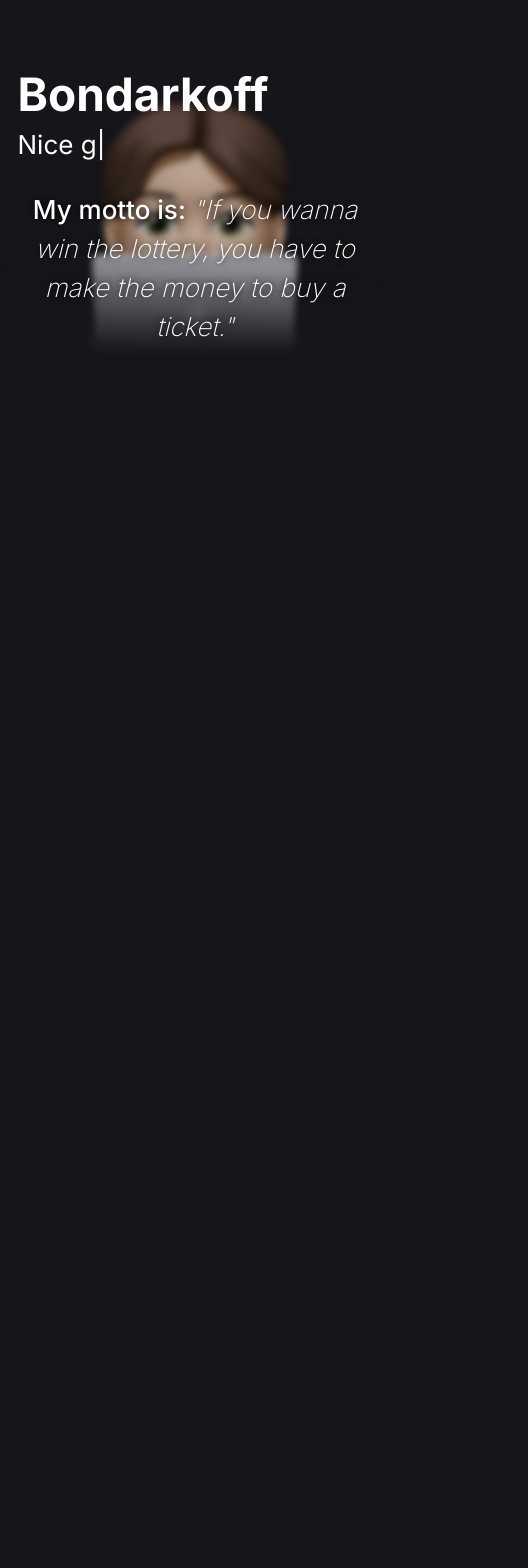
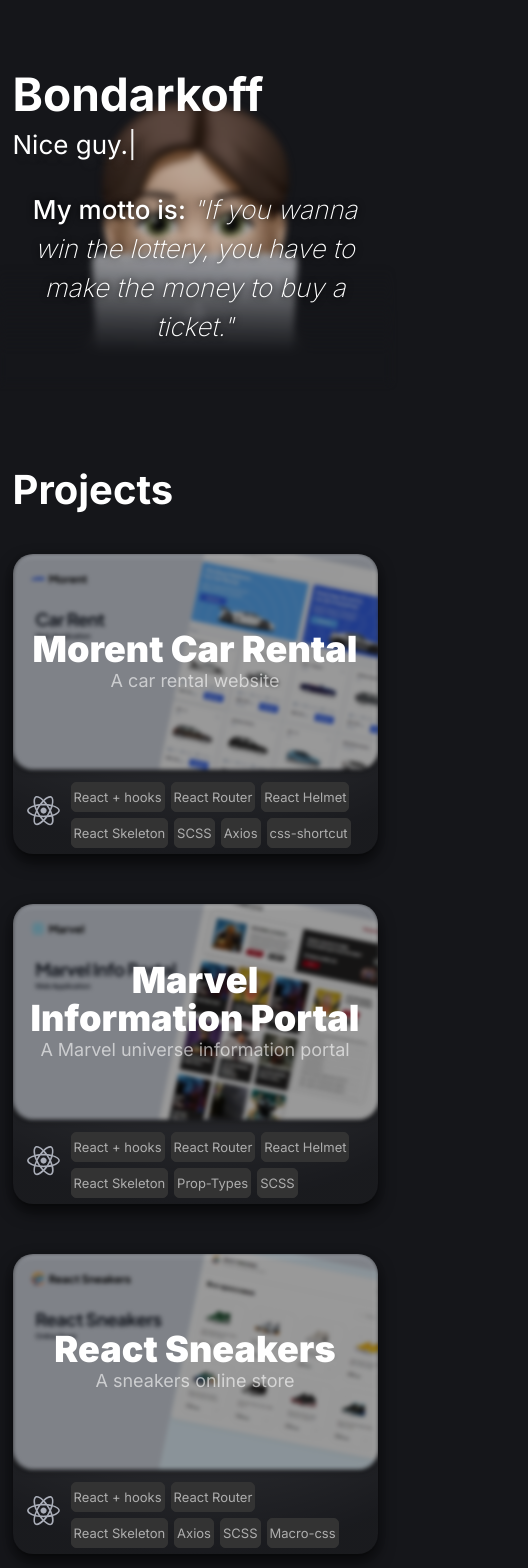
Before and after one commit to bondarkoff/next-portfolio, a Next.js app: page / in a window 390 px wide. Shown: the top 1568 px of the page, 528 px wide, since content can reach past the window. Before the commit the page ends 844 px from the top, so only its background shows below. Built offline with nearby package versions, Linux system fonts and the light colour scheme.

Commit message:
projects media rules up to 300px

```diff
--- a/src/components/card/Card.module.scss
+++ b/src/components/card/Card.module.scss
@@ -177,3 +177,192 @@
         }
     }
 }
+
+@media (max-width: 840px) {
+    .card {
+        width: 700px;
+        height: 450px;
+        &__header {
+            height: 345px;
+            &-image {
+                width: 700px;
+                height: 345px;
+            }
+        }
+        &__footer {
+            height: 105px;
+        }
+    }
+}
+
+@media (max-width: 768px) {
+    .card {
+        width: 650px;
+        height: 420px;
+        &__header {
+            height: 320px;
+            &-image {
+                width: 650px;
+                height: 320px;
+            }
+        }
+        &__footer {
+            height: 100px;
+        }
+    }
+}
+
+@media (max-width: 720px) {
+    .card {
+        width: 600px;
+        height: 400px;
+        &__header {
+            height: 300px;
+            &-image {
+                width: 600px;
+                height: 300px;
+            }
+        }
+        &__footer {
+            height: 100px;
+        }
+    }
+}
+
+@media (max-width: 640px) {
+    .card {
+        width: 550px;
+        height: 380px;
+        &__header {
+            height: 290px;
+            &-image {
+                width: 550px;
+                height: 290px;
+            }
+            &-title {
+                font-size: 48px;
+            }
+        }
+        &__footer {
+            padding: 5px 25px;
+            height: 90px;
+            &-title {
+                display: none;
+            }
+        }
+    }
+}
+
+@media (max-width: 600px) {
+    .card {
+        width: 500px;
+        height: 360px;
+        &__header {
+            height: 270px;
+            &-image {
+                width: 500px;
+                height: 270px;
+            }
+        }
+        &__footer {
+            height: 90px;
+        }
+        &:hover {
+            transform: scale(1.015);
+        }
+    }
+}
+
+@media (max-width: 600px) {
+    .card {
+        width: 420px;
+        height: 330px;
+        &__header {
+            height: 245px;
+            &-title {
+                font-size: 38px;
+            }
+            &-subtitle {
+                font-size: 20px;
+            }
+            &-image {
+                width: 420px;
+                height: 245px;
+            }
+        }
+        &__footer {
+            padding: 2px 15px;
+            height: 85px;
+        }
+        &:hover {
+            transform: scale(1.005);
+        }
+    }
+}
+
+@media (max-width: 425px) {
+    .card {
+        width: 365px;
+        height: 300px;
+        border-radius: 20px;
+        &__header {
+            padding: 15px;
+            border-radius: 20px;
+            height: 215px;
+            &-blur {
+                border-radius: 20px;
+            }
+            &-image {
+                width: 365px;
+                height: 215px;
+                border-radius: 20px;
+            }
+            &-title {
+                font-size: 36px;
+            }
+            &-subtitle {
+                font-size: 18px;
+                line-height: 24px;
+            }
+        }
+        &__footer {
+            padding: 2px 15px;
+            height: 85px;
+            &-icon {
+                transform: scale(1.3);
+                margin-right: 15px;
+            }
+        }
+    }
+}
+
+@media (max-width: 375px) {
+    .card {
+        width: 300px;
+        height: 270px;
+        &__header {
+            height: 270px;
+            &-image {
+                width: 300px;
+                height: 270px;
+            }
+        }
+        &__footer {
+            display: none;
+        }
+    }
+}
+
+@media (max-width: 320px) {
+    .card {
+        width: 280px;
+        height: 260px;
+        &__header {
+            height: 260px;
+            &-image {
+                width: 280px;
+                height: 260px;
+            }
+        }
+    }
+}
--- a/src/components/projects/Projects.module.scss
+++ b/src/components/projects/Projects.module.scss
@@ -61,3 +61,123 @@
         }
     }
 }
+
+@media (max-width: 844px) {
+    .projects {
+        &__wrapper {
+            grid-template-columns: repeat(1, 700px);
+            grid-template-rows: repeat(6, 450px);
+        }
+        &__loader {
+            width: 600px;
+            height: 450px;
+        }
+    }
+}
+
+@media (max-width: 768px) {
+    .projects {
+        &__wrapper {
+            grid-template-columns: repeat(1, 650px);
+            grid-template-rows: repeat(6, 420px);
+        }
+        &__loader {
+            width: 600px;
+            height: 420px;
+        }
+    }
+}
+
+@media (max-width: 720px) {
+    .projects {
+        &__wrapper {
+            grid-template-columns: repeat(1, 600px);
+            grid-template-rows: repeat(6, 400px);
+        }
+        &__loader {
+            width: 600px;
+            height: 400px;
+        }
+    }
+}
+
+@media (max-width: 640px) {
+    .projects {
+        &__wrapper {
+            grid-template-columns: repeat(1, 550px);
+            grid-template-rows: repeat(6, 380px);
+        }
+        &__loader {
+            width: 550px;
+            height: 380px;
+        }
+    }
+}
+
+@media (max-width: 600px) {
+    .projects {
+        &__wrapper {
+            grid-template-columns: repeat(1, 500px);
+            grid-template-rows: repeat(6, 360px);
+        }
+        &__loader {
+            width: 500px;
+            height: 360px;
+        }
+    }
+}
+
+@media (max-width: 512px) {
+    .projects {
+        &__wrapper {
+            grid-template-columns: repeat(1, 420px);
+            grid-template-rows: repeat(6, 330px);
+        }
+        &__loader {
+            width: 420px;
+            height: 330px;
+        }
+    }
+}
+
+@media (max-width: 425px) {
+    .projects {
+        &__wrapper {
+            grid-template-columns: repeat(1, 365px);
+            grid-template-rows: repeat(6, 300px);
+            grid-row-gap: 50px;
+        }
+        &__loader {
+            width: 365px;
+            height: 300px;
+        }
+    }
+}
+
+@media (max-width: 375px) {
+    .projects {
+        &__wrapper {
+            grid-template-columns: repeat(1, 300px);
+            grid-template-rows: repeat(6, 270px);
+            grid-row-gap: 40px;
+        }
+        &__loader {
+            width: 300px;
+            height: 270px;
+        }
+    }
+}
+
+@media (max-width: 320px) {
+    .projects {
+        &__wrapper {
+            grid-template-columns: repeat(1, 280px);
+            grid-template-rows: repeat(6, 260px);
+            grid-row-gap: 50px;
+        }
+        &__loader {
+            width: 280px;
+            height: 260px;
+        }
+    }
+}
--- a/src/components/screens/home/Home.js
+++ b/src/components/screens/home/Home.js
@@ -32,11 +32,11 @@ export default function Home() {
             <div className='container'>
                 <Header loading={isLoading} />
                 <main>
-                    {/* <Projects items={projects} loading={isLoading} /> */}
-                    {/* <Skills loading={isLoading} /> */}
-                    {/* <About loading={isLoading} /> */}
+                    <Projects items={projects} loading={isLoading} />
+                    <Skills loading={isLoading} />
+                    <About loading={isLoading} />
                 </main>
-                {/* <Footer loading={isLoading} /> */}
+                <Footer loading={isLoading} />
             </div>
         </>
     );
--- a/src/components/tags/Tags.module.scss
+++ b/src/components/tags/Tags.module.scss
@@ -30,3 +30,12 @@
         }
     }
 }
+
+@media (max-width: 425px) {
+    .tags {
+        &__item {
+            font-size: 13px;
+            line-height: 24px;
+        }
+    }
+}
--- a/src/styles/global.scss
+++ b/src/styles/global.scss
@@ -105,6 +105,7 @@ a {
 
 @media (max-width: 425px) {
     .container {
+        padding: 0px 5px;
         width: 375px;
     }
 }
@@ -120,3 +121,9 @@ a {
         width: 300px;
     }
 }
+
+@media (max-width: 320px) {
+    .container {
+        min-width: 100%;
+    }
+}
```
